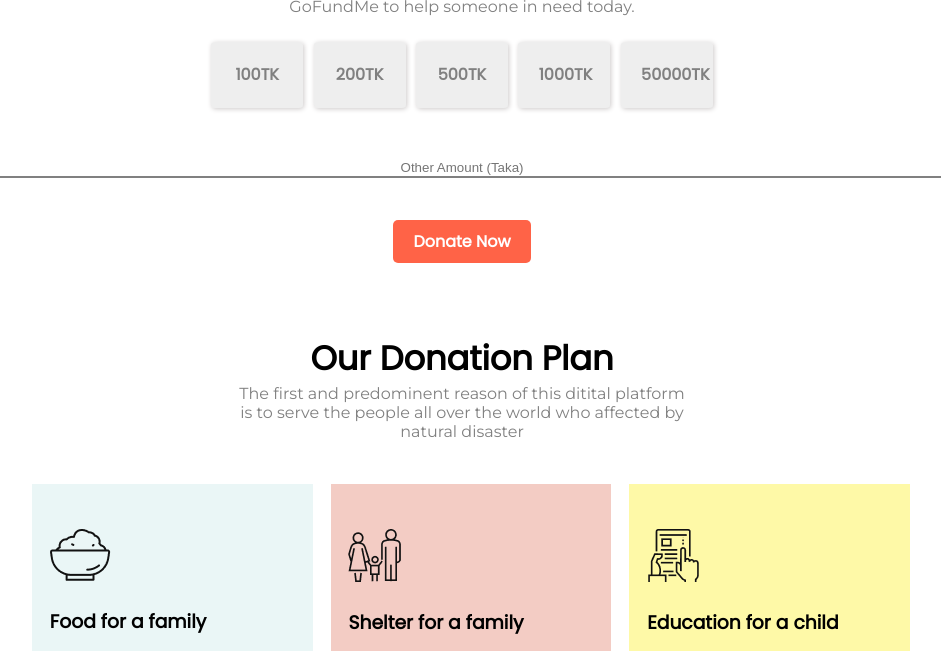
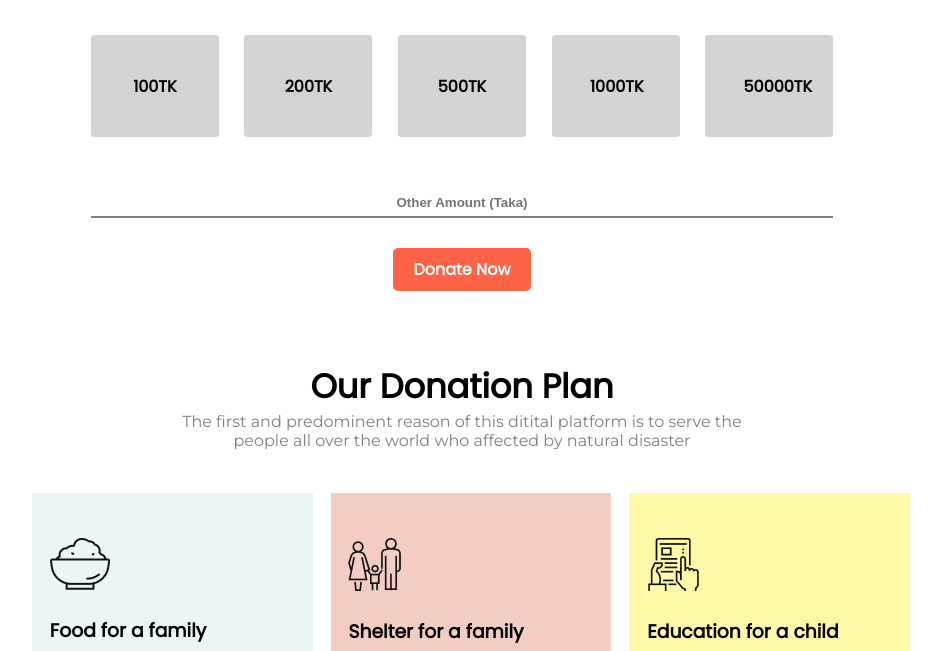
Before and after one commit to Shariful7834/Donate-today-site, a plain HTML site: page index.html in a window 1280 px wide. Shown: the part 1009-1660 px from the top of the page, without its empty margins (178-1119 px from the left). Drawn offline with Linux system fonts and the light colour scheme.

Commit message:
Designed the input line height and width

```diff
--- a/CSS/styles.css
+++ b/CSS/styles.css
@@ -20,14 +20,14 @@ p {
 
 .banner-background {
   color: white;
-  padding: 100px;
+  padding: 15%;
 }
-
 .banner-background p {
   width: 40%;
   margin: auto;
-  margin-bottom: 5%;
+  margin: 4% auto;
   color: white;
+  line-height: 25px;
 }
 h1 {
   font-size: 3rem;
@@ -71,41 +71,42 @@ section {
   margin-top: 80px;
 }
 .donate-area p {
-  width: 35%;
+  width: 45%;
   margin: auto;
   margin-bottom: 2%;
 }
 
 .flexible-content {
   display: flex;
-}
-
-.amount-content {
-  margin-left: 30%;
-  margin-right: 30%;
+  flex-direction: row;
+  justify-content: center;
 }
 
 .amount {
-  margin: auto;
-  background-color: rgba(173, 170, 170, 0.202);
-  color: gray;
-  width: 10%;
-  font-size: 1rem;
-  font-weight: bold;
-  padding: 4%;
-  box-shadow: 1px 1px 5px rgb(205, 201, 201);
-  border-radius: 5%;
+  margin: 1%;
+  width: 4%;
+
+  background-color: lightgray;
+  padding: 3%;
+  border-radius: 3%;
+  font-weight: 700;
 }
-.amount-content h1:hover {
+.amount:hover {
   border: 2px solid tomato;
   background: #f3ccc4;
   color: tomato;
 }
-.input-donate {
+.amount-input input {
+  width: 57%;
+  margin: auto;
+  display: block;
+  margin: 3% auto;
   border: none;
+  outline: none;
+  text-align: center;
   border-bottom: 2px solid gray;
-  text-align: center;
-  margin-top: 4%;
+  padding: 0.5%;
+  font-weight: 700;
 }
 .donate-plans {
   width: 70%;
@@ -171,7 +172,7 @@ form input {
   font-weight: bold;
 }
 form button {
-  width: 15%;
+  width: 20%;
   padding: 2%;
   border: none;
   background-color: rgb(205, 201, 201);
--- a/index.html
+++ b/index.html
@@ -25,7 +25,6 @@
         <a id="button" class="donate-button" href="#">Donate Now</a>
       </div>
     </section>
-
     <section>
       <div class="donate-area">
         <h2><strong>Donate Today</strong></h2>
@@ -37,26 +36,18 @@
         </p>
       </div>
       <div class="flexible-content amount-content">
-        <h1 class="amount">100TK</h1>
-        <h1 class="amount">200TK</h1>
-        <h1 class="amount">500TK</h1>
-        <h1 class="amount">1000TK</h1>
-        <h1 class="amount">50000TK</h1>
-      </div>
-      <div>
-        <input
-          class="input-donate"
-          size="130px"
-          type="text"
-          placeholder="Other Amount (Taka)"
-        />
-        <br /><br />
-        <br />
-
-        <a class="donate-button" href="#">Donate Now</a>
+        <div class="amount">100TK</div>
+        <div class="amount">200TK</div>
+        <div class="amount">500TK</div>
+        <div class="amount">1000TK</div>
+        <div class="amount">50000TK</div>
       </div>
     </section>
+    <div class="amount-input">
+      <input type="text" placeholder="Other Amount (Taka)" />
 
+      <a class="donate-button" href="#">Donate Now</a>
+    </div>
     <section>
       <div class="donate-area">
         <h2><strong>Our Donation Plan</strong></h2>
```
